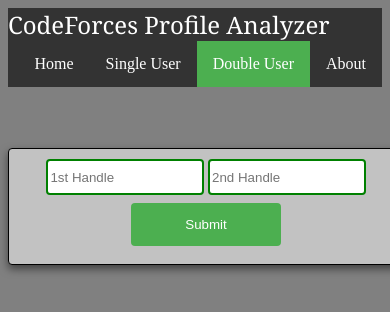
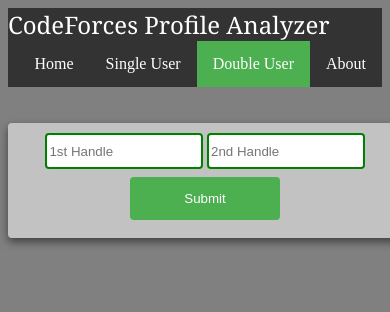
Before and after one commit to TamimEhsan/CPA, a PHP site: page /double.html in a window 390 px wide. Shown: the top 312 px of the page. Run offline with PHP 8.4, Linux system fonts and the light colour scheme; some libraries are stand-ins or nearby versions.

Commit message:
Update mystyle.css

```diff
--- a/css/mystyle.css
+++ b/css/mystyle.css
@@ -232,10 +232,9 @@ li a:hover:not(.active) {
 @media screen and (max-width: 700px) {
   .card  {
     width:100%;
-
-	border: 1px solid black;
+	margin: 0px;
   }
   .infoCard {
 	width:100%;
-
+	margin: 0px;
   }
```
